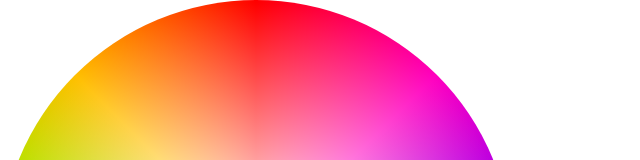
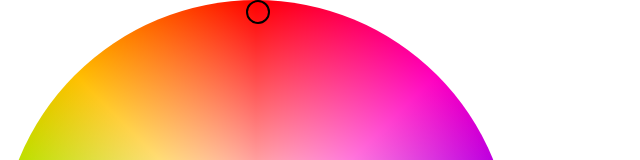
Before and after one commit to avedyer/hexx, a React (Create React App) app: page / in a window 1280 px wide. Shown: the top 160 px of the page, without its empty margins (0-640 px from the left). Built offline with nearby package versions, Linux system fonts and the light colour scheme.

Commit message:
eyedropper element with degree rotational calculation, no transformation added yet

```diff
--- a/src/App.css
+++ b/src/App.css
@@ -89,14 +89,28 @@ img {
   border-radius: 50%;
 }
 
-.spoke {
-  overflow: hidden;
+#color-selector {
+  width: 512px;
+  height: 512px;
+  border-radius: 50%;
   position: absolute;
-  top: 0;
-  right: 0;
-  width: 50%;
-  height: 50%;
-  transform-origin: 0% 100%;
+  top: 50%;
+  left: 50%;
+  transform: translate(-50%, -50%);
+  box-sizing: content-box;
+  z-index: 4;
+}
+
+.eyedropper {
+  width: 0;
+  height: 0;
+  padding: 10px;
+  border-radius: 50%;
+  border: 2px solid black;
+  position: absolute;
+  top: 0%;
+  left: calc(50% - 10px);
+  box-sizing: border-box;
 }
 
 .slidecontainer {
--- a/src/wheel.js
+++ b/src/wheel.js
@@ -6,12 +6,15 @@ function Wheel() {
 
   const [rgba, setRgba] = useState()
   const [lightness, setLightness] = useState('100%')
+  const [rotation, setRotation] = useState('0deg')
+  const [scale, setScale] = useState('100%');
+  const [tracking, setTracking] = useState(false)
 
   const wheelEl = 'html-wheel', wheelImg = 'wheel-image';
 
-  function getCoords(e) {
+  function getCoords(e, element) {
       // Returns coordinates of an event within an element.
-      let rect = e.target.getBoundingClientRect();
+      let rect = element.getBoundingClientRect();
       let eX = e.clientX - rect.left;
       let eY = e.clientY - rect.top;
       return({x: eX, y: eY})
@@ -31,7 +34,7 @@ function Wheel() {
   function getPixelColor(e) {
     //Sets RGBA state value to color of a pixel at event location.
 
-    const coords = getCoords(e)
+    const coords = getCoords(e, e.target)
 
     let img = e.target
     let canvas = document.createElement('canvas');
@@ -47,6 +50,22 @@ function Wheel() {
 
   }
 
+
+  function moveDropper(e) {
+    if (!tracking) {
+      return
+    }
+
+    const coords = getCoords(e, document.getElementById(wheelEl))
+    const size = document.getElementById(wheelEl).offsetWidth / 2
+    const sides =  {x: coords.x - size, y: coords.y + size};
+
+    const radAngle = Math.atan(sides.x / sides.y)
+    const degAngle = radAngle * 180 / Math.PI;
+
+    console.log(degAngle);
+  }
+
   return (
     <div>
       <div id="wheel-container">
@@ -57,6 +76,9 @@ function Wheel() {
           }}/>
         </div>
         <img id={wheelImg} onClick={(e) => getPixelColor(e, wheelImg)}/>
+        <div id="color-selector">
+          <div className="eyedropper" onMouseDown={() => setTracking(true)} onMouseMove={(e) => moveDropper(e)} onMouseUp={() => setTracking(false)}/>
+        </div>
       </div>
       <div id="color-display" style={{width: "48px", height: "48px", backgroundColor: rgba}} />
       <div className="slidecontainer">
```
